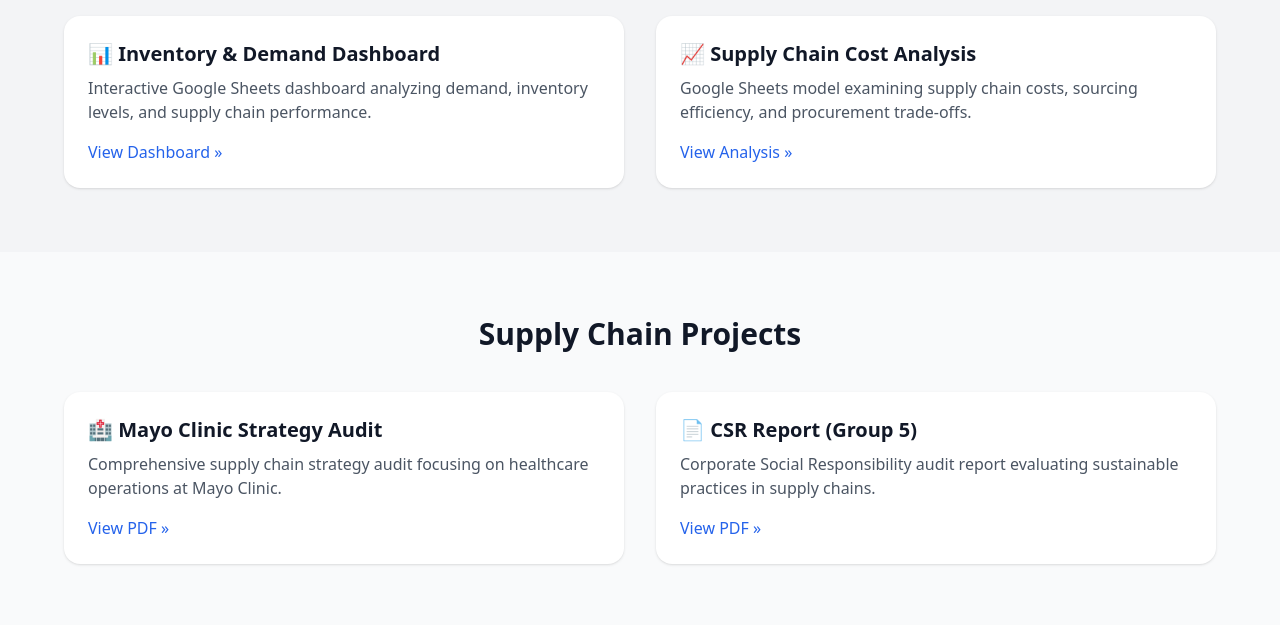
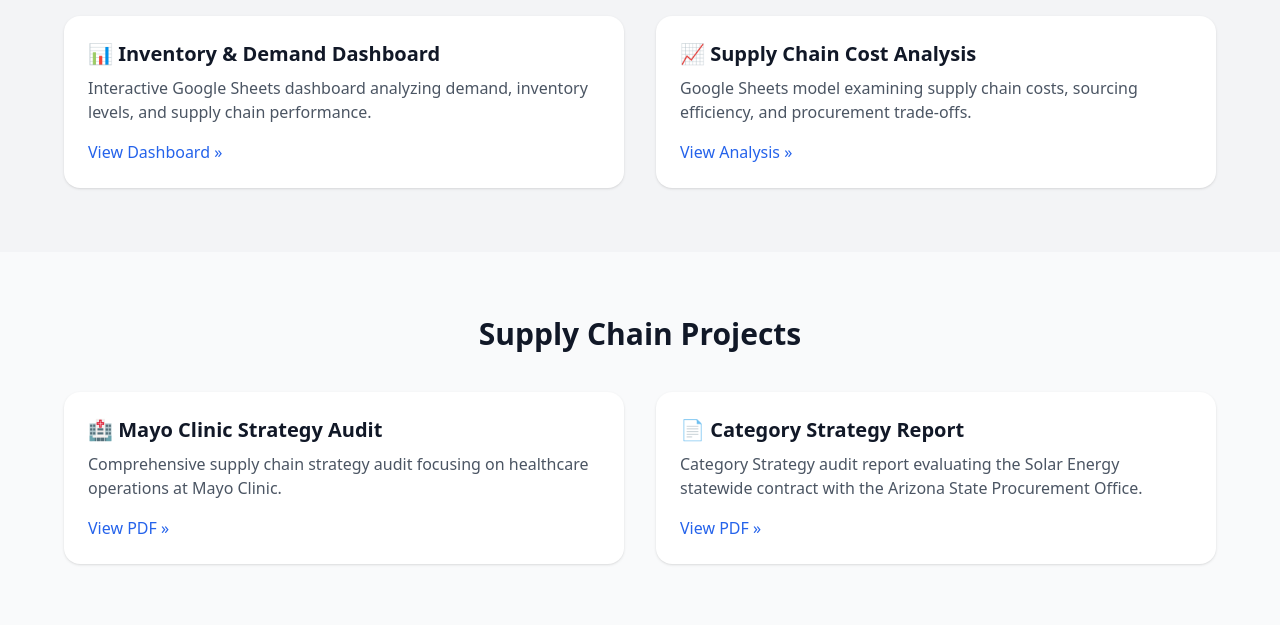
Before and after one commit to Tsmistry01/Tsmistry01.github.io, a plain HTML site: page index.html in a window 1280 px wide. Shown: the part 476-1101 px from the top of the page. Drawn offline with nearby package versions, Linux system fonts and the light colour scheme.

Commit message:
Update index.html

```diff
--- a/index.html
+++ b/index.html
@@ -77,9 +77,9 @@
 
         <!-- CSR Report -->
         <div class="bg-white shadow rounded-2xl p-6 hover:shadow-xl transition">
-          <h4 class="text-xl font-semibold mb-2">📄 CSR Report (Group 5)</h4>
+          <h4 class="text-xl font-semibold mb-2">📄 Category Strategy Report</h4>
           <p class="text-gray-600 mb-4">
-            Corporate Social Responsibility audit report evaluating sustainable practices in supply chains.
+            Category Strategy audit report evaluating the Solar Energy statewide contract with the Arizona State Procurement Office.
           </p>
           <a href="CSR_Report_Group_5.pdf" target="_blank" class="text-blue-600 font-medium">View PDF »</a>
         </div>
```
